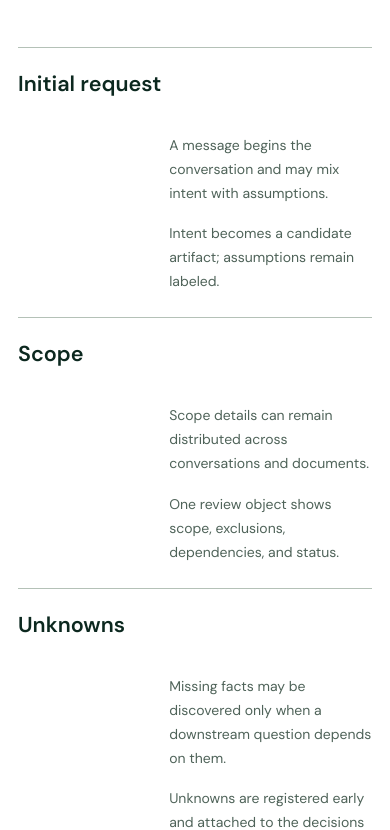
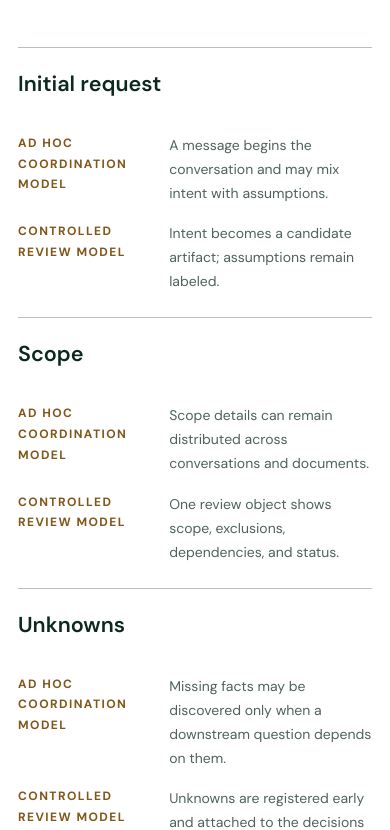
Before and after one commit to WEST-COAST-KBP-ADU/construction-os, a Next.js app: page /compare in a window 390 px wide. Shown: the part 1054-1884 px from the top of the page. Built offline with nearby package versions, Linux system fonts and the light colour scheme.

Commit message:
TASK-0008: stack comparison rows on mobile

```diff
--- a/app/compare/page.tsx
+++ b/app/compare/page.tsx
@@ -58,8 +58,12 @@ export default function CompareRoute() {
                 {comparePage.rows.map((row) => (
                   <tr key={row.dimension}>
                     <th scope="row">{row.dimension}</th>
-                    <td>{row.adHoc}</td>
-                    <td>{row.controlled}</td>
+                    <td data-label={contentPageLabels.compareTemplate.adHocModel}>
+                      {row.adHoc}
+                    </td>
+                    <td data-label={contentPageLabels.compareTemplate.controlledModel}>
+                      {row.controlled}
+                    </td>
                   </tr>
                 ))}
               </tbody>
```
